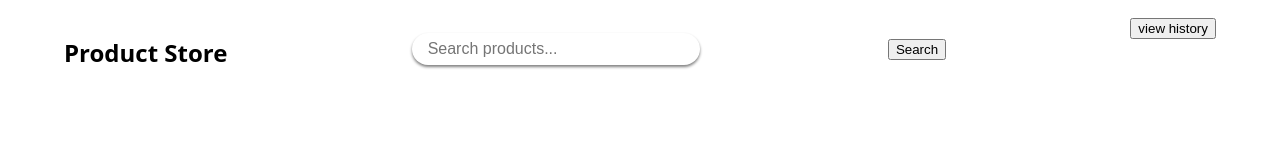
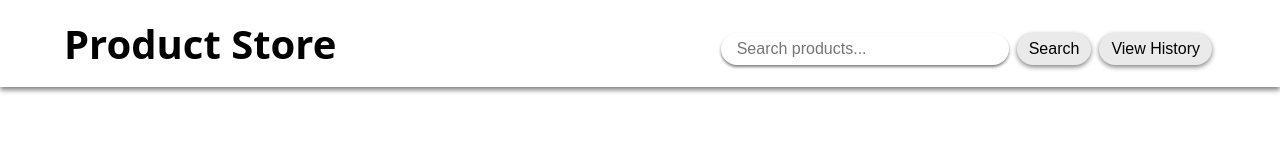
Before and after one commit to Omkar-Kamat/mini-projkt-1, a plain HTML site: page index.html in a window 1280 px wide. Drawn offline with Linux system fonts and the light colour scheme; no server answers.

Commit message:
style update revert

```diff
--- a/index.html
+++ b/index.html
@@ -7,19 +7,22 @@
     <link href="./style.css" rel="stylesheet">
 </head>
 <body>
+    <header class="nav-cover">
         <navbar class="navbar">
-    <h2 class="heading">Product Store</h2>
-
+            <div class="left-nav">Product Store</div>
+            <div class="right-nav">
+            <form id="search-form">
                 <div class="search-element">
                     <input type="text" id="search-bar" name="search" placeholder="Search products..." />
                     <div id="suggestion-box"></div>
                 </div>
                 <div class="search-element">
-            <button type="submit" id="search-btn">Search</button>
+                    <button type="submit" class="nav-btn" id="search-btn">Search</button>
                 </div>
             </form>
-    <div>
-        <button onclick="goToHistory()">view history</button>
+            <div class="search-element">
+                <button class="nav-btn" onclick="goToHistory()">View History</button>
+            </div>
         </div>
     </navbar>
     </header>
```
Also changed, not shown: script.js (line endings or trailing spaces), search.html (line endings or trailing spaces). Lines whose indentation alone changed are shown as unchanged.
